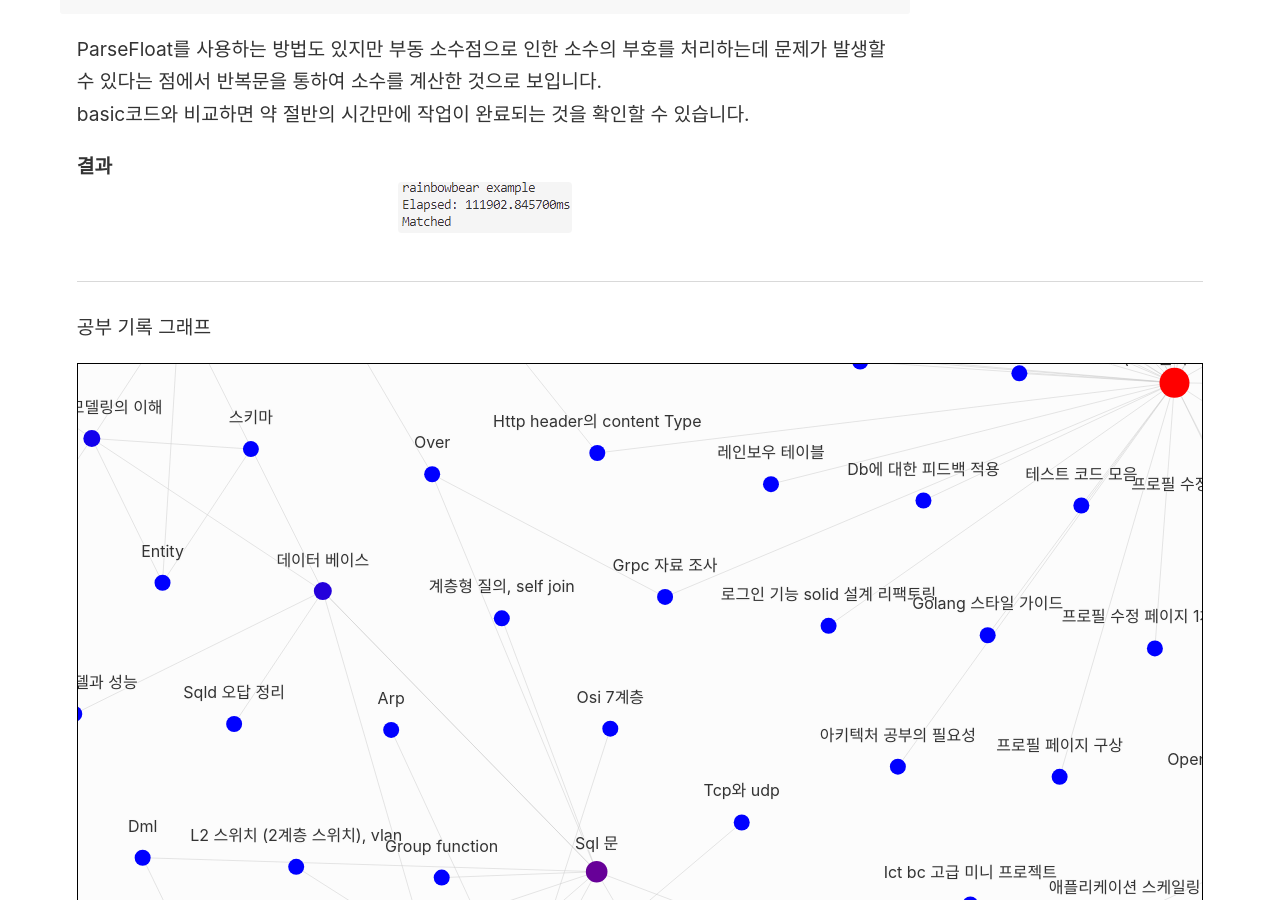
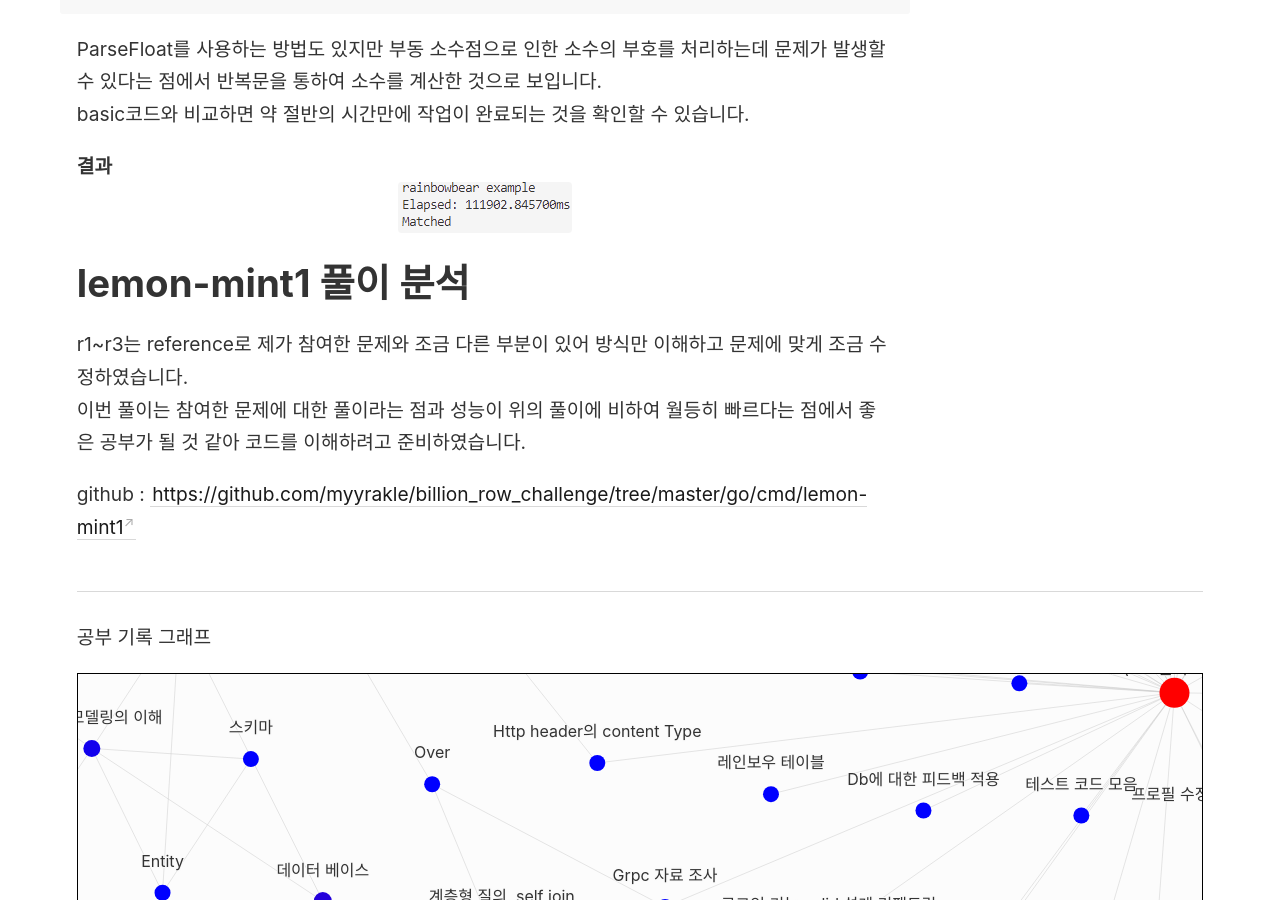
Before and after one commit to rainbow96bear/Obsidian, a Jekyll site: the page built from _notes/10억줄 처리 챌린지/10억 줄 처리 챌린지.md, in a window 1280 px wide and 900 px high, scrolled down 3796 px. Built offline with Jekyll 4.4.1, drawn with Linux system fonts in a browser that asks for light colours.

Commit message:
lemon-mint1님의 풀이 공부 준비 단계

```diff
--- a/_notes/10억줄 처리 챌린지/10억 줄 처리 챌린지.md
+++ b/_notes/10억줄 처리 챌린지/10억 줄 처리 챌린지.md
@@ -124,3 +124,10 @@ basic코드와 비교하면 약 절반의 시간만에 작업이 완료되는
 
 **결과**
 <img src="/assets/Pasted image 20240404232339.png">
+
+
+# lemon-mint1 풀이 분석
+r1~r3는 reference로 제가 참여한 문제와 조금 다른 부분이 있어 방식만 이해하고 문제에 맞게 조금 수정하였습니다.
+이번 풀이는 참여한 문제에 대한 풀이라는 점과 성능이 위의 풀이에 비하여 월등히 빠르다는 점에서 좋은 공부가 될 것 같아 코드를 이해하려고 준비하였습니다.
+
+github : [https://github.com/myyrakle/billion_row_challenge/tree/master/go/cmd/lemon-mint1](https://github.com/myyrakle/billion_row_challenge/tree/master/go/cmd/lemon-mint1)
```
